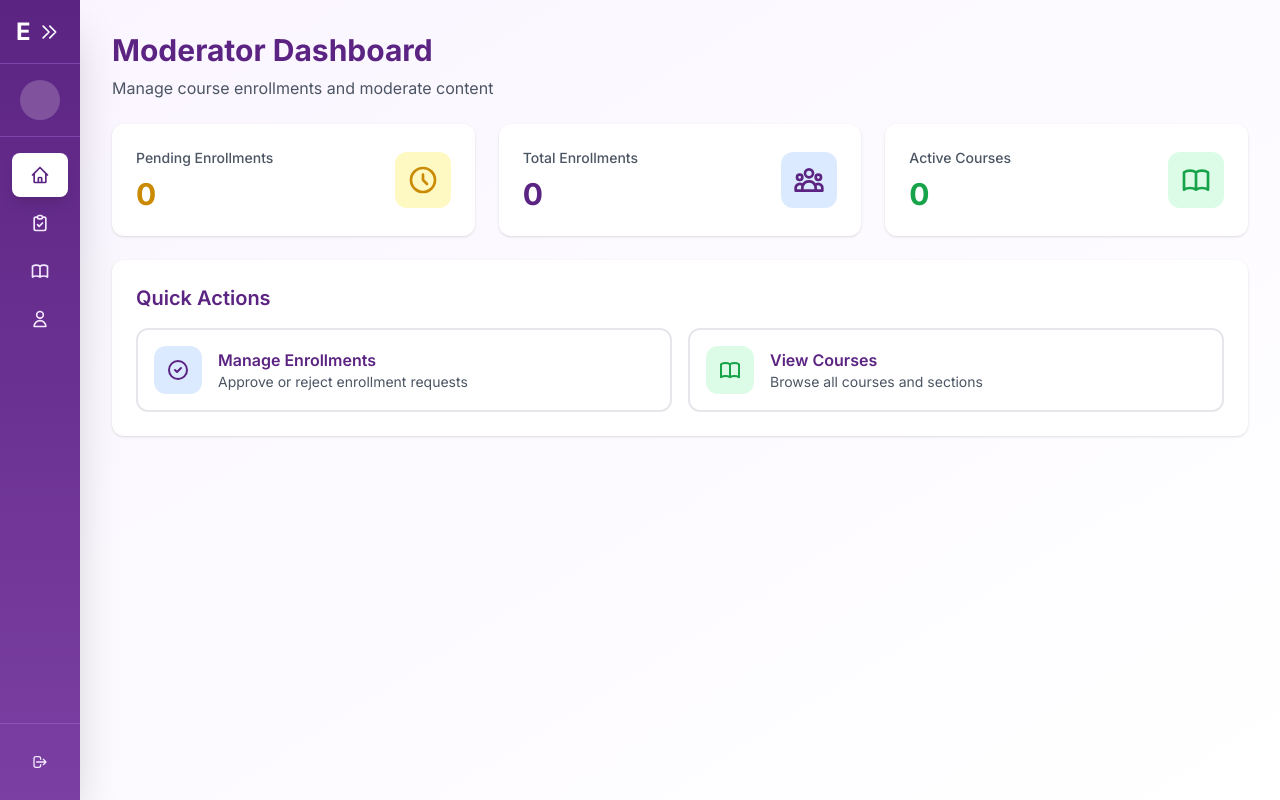
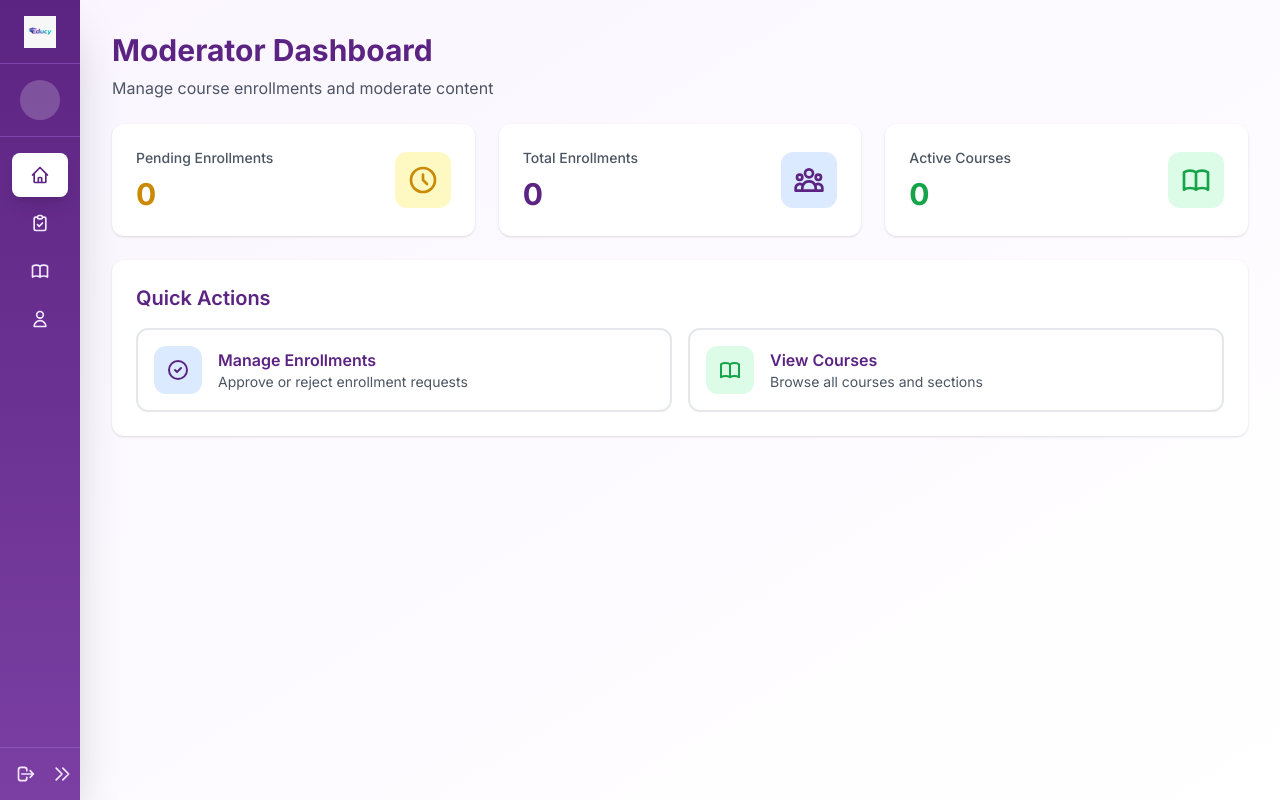
Before and after one commit to Ismat-Samadov/educy, a Next.js app: page /moderator in a window 1280 px wide. Both pictures are taken after a click on the button "Collapse sidebar". Built offline with nearby package versions, Linux system fonts and the light colour scheme; no server answers.

Commit message:
Collapse functionality has been added

```diff
--- a/components/dashboard-layout.tsx
+++ b/components/dashboard-layout.tsx
@@ -1,16 +1,15 @@
 'use client'
-
 import { signOut, useSession } from 'next-auth/react'
 import Link from 'next/link'
-import { usePathname, useRouter } from 'next/navigation'
-import { ReactNode, useState, useEffect, useTransition } from 'react'
+import { usePathname } from 'next/navigation'
+import { ReactNode, useState } from 'react'
 import { RoleName } from '@prisma/client'
+import Image from 'next/image'
 
 interface DashboardLayoutProps {
   children: ReactNode
   role: RoleName
 }
-
 // Icon components
 const icons = {
   dashboard: (
@@ -83,14 +82,7 @@ const icons = {
       <path strokeLinecap="round" strokeLinejoin="round" strokeWidth={2} d="M16 7a4 4 0 11-8 0 4 4 0 018 0zM12 14a7 7 0 00-7 7h14a7 7 0 00-7-7z" />
     </svg>
   ),
-  settings: (
-    <svg className="w-5 h-5" fill="none" stroke="currentColor" viewBox="0 0 24 24">
-      <path strokeLinecap="round" strokeLinejoin="round" strokeWidth={2} d="M10.325 4.317c.426-1.756 2.924-1.756 3.35 0a1.724 1.724 0 002.573 1.066c1.543-.94 3.31.826 2.37 2.37a1.724 1.724 0 001.065 2.572c1.756.426 1.756 2.924 0 3.35a1.724 1.724 0 00-1.066 2.573c.94 1.543-.826 3.31-2.37 2.37a1.724 1.724 0 00-2.572 1.065c-.426 1.756-2.924 1.756-3.35 0a1.724 1.724 0 00-2.573-1.066c-1.543.94-3.31-.826-2.37-2.37a1.724 1.724 0 00-1.065-2.572c-1.756-.426-1.756-2.924 0-3.35a1.724 1.724 0 001.066-2.573c-.94-1.543.826-3.31 2.37-2.37.996.608 2.296.07 2.572-1.065z" />
-      <path strokeLinecap="round" strokeLinejoin="round" strokeWidth={2} d="M15 12a3 3 0 11-6 0 3 3 0 016 0z" />
-    </svg>
-  ),
 }
-
 const navigationByRole: Record<
   RoleName,
   Array<{
@@ -104,7 +96,6 @@ const navigationByRole: Record<
     { name: 'Users', href: '/admin/users', icon: icons.users },
     { name: 'Rooms', href: '/admin/rooms', icon: icons.rooms },
     { name: 'Audit Logs', href: '/admin/audit-logs', icon: icons.auditLogs },
-    { name: 'Settings', href: '/admin/settings', icon: icons.settings },
     { name: 'Profile', href: '/profile', icon: icons.profile },
   ],
   INSTRUCTOR: [
@@ -137,50 +128,32 @@ const navigationByRole: Record<
   ],
 }
 
+
+
 function DashboardLayout({ children, role }: DashboardLayoutProps) {
   const navigation = navigationByRole[role]
   const { data: session } = useSession()
   const pathname = usePathname()
-  const router = useRouter()
-  const [sidebarOpen, setSidebarOpen] = useState(false) // Mobile sidebar state
-  const [collapsed, setCollapsed] = useState(false) // Desktop sidebar collapse state
-  const [isNavigating, setIsNavigating] = useState(false) // Track navigation state
+  const [sidebarOpen, setSidebarOpen] = useState(false)
 
-  // Load collapsed state from localStorage on mount
-  useEffect(() => {
-    const savedState = localStorage.getItem('sidebar-collapsed')
-    if (savedState !== null) {
-      setCollapsed(savedState === 'true')
+  const [isCollapsed, setIsCollapsed] = useState(() => {
+    if (typeof window !== 'undefined') {
+      const saved = localStorage.getItem('sidebarCollapsed')
+      return saved === 'true'
     }
-  }, [])
+    return false
+  })
 
-  // Prefetch all navigation routes on mount to prevent full page reloads
-  useEffect(() => {
-    navigation.forEach((item) => {
-      router.prefetch(item.href)
-    })
-  }, [navigation, router])
-
-  // Save collapsed state to localStorage whenever it changes
-  const toggleCollapsed = () => {
-    const newState = !collapsed
-    setCollapsed(newState)
-    localStorage.setItem('sidebar-collapsed', String(newState))
+  const handleToggleCollapse = () => {
+    const newState = !isCollapsed
+    setIsCollapsed(newState)
+    if (typeof window !== 'undefined') {
+      localStorage.setItem('sidebarCollapsed', String(newState))
     }
-
-  // Detect route changes for loading indicator
-  useEffect(() => {
-    setIsNavigating(false) // Reset loading state when route changes
-  }, [pathname])
+  }
 
   return (
     <div className="min-h-screen bg-gradient-to-br from-purple-50 to-white">
-      {/* Top loading bar */}
-      {isNavigating && (
-        <div className="fixed top-0 left-0 right-0 z-[60] h-1 bg-gradient-to-r from-[#5C2482] to-[#F95B0E] animate-pulse" />
-      )}
-
-      {/* Mobile sidebar overlay */}
       {sidebarOpen && (
         <div
           className="fixed inset-0 bg-black bg-opacity-50 z-40 lg:hidden"
@@ -188,45 +161,32 @@ function DashboardLayout({ children, role }: DashboardLayoutProps) {
         />
       )}
 
-      {/* Sidebar - Fixed and Persistent */}
+      {/* Sidebar */}
       <aside
-        className={`fixed top-0 left-0 z-50 h-full bg-gradient-to-b from-[#5C2482] to-[#7B3FA3] shadow-2xl transform transition-all duration-300 ease-in-out ${
-          sidebarOpen ? 'translate-x-0' : '-translate-x-full lg:translate-x-0'
-        } ${collapsed ? 'lg:w-20' : 'lg:w-64'} w-64`}
+        className={`fixed top-0 left-0 z-50 h-full bg-gradient-to-b from-[#5C2482] to-[#7B3FA3] shadow-2xl transform transition-all duration-300 ease-in-out lg:translate-x-0 ${
+          sidebarOpen ? 'translate-x-0' : '-translate-x-full'
+        } ${isCollapsed ? 'w-20' : 'w-64'}`}
       >
         <div className="flex flex-col h-full">
-          {/* Logo and Toggle */}
-          <div className="flex items-center justify-between h-16 px-4 border-b border-purple-400/30">
-            {!collapsed ? (
+          {/* Logo */}
+          <div className="flex items-center justify-between h-16 px-6 border-b border-purple-400/30">
             <Link
               href="/dashboard"
-                className="text-2xl font-bold text-white"
+              className={`text-2xl font-bold text-white transition-opacity ${isCollapsed ? 'opacity-0 w-0' : 'opacity-100'}`}
             >
               Educy
             </Link>
-            ) : (
-              <Link
-                href="/dashboard"
-                className="text-2xl font-bold text-white mx-auto"
-              >
-                E
+            {isCollapsed && (
+              <Link href="/dashboard" className="text-2xl font-bold text-white mx-auto">
+                <Image
+                  src="/logo.jpeg"
+                  alt="E"
+                  width={80}
+                  height={80}
+                  className="object-contain"
+                />
               </Link>
             )}
-            {/* Desktop toggle button */}
-            <button
-              onClick={toggleCollapsed}
-              className="hidden lg:block text-white hover:bg-white/10 rounded-lg p-2 transition-colors"
-              title={collapsed ? 'Expand sidebar' : 'Collapse sidebar'}
-            >
-              <svg className="w-5 h-5" fill="none" viewBox="0 0 24 24" stroke="currentColor">
-                {collapsed ? (
-                  <path strokeLinecap="round" strokeLinejoin="round" strokeWidth={2} d="M13 5l7 7-7 7M5 5l7 7-7 7" />
-                ) : (
-                  <path strokeLinecap="round" strokeLinejoin="round" strokeWidth={2} d="M11 19l-7-7 7-7m8 14l-7-7 7-7" />
-                )}
-              </svg>
-            </button>
-            {/* Mobile close button */}
             <button
               onClick={() => setSidebarOpen(false)}
               className="lg:hidden text-white hover:bg-white/10 rounded-lg p-2"
@@ -238,13 +198,12 @@ function DashboardLayout({ children, role }: DashboardLayoutProps) {
           </div>
 
           {/* User Info */}
-          <div className={`px-4 py-4 border-b border-purple-400/30 ${collapsed ? 'lg:px-2' : ''}`}>
-            {/* Mobile & Expanded Desktop: Show full user info */}
-            <div className={collapsed ? 'lg:hidden' : ''}>
-              <div className="flex items-center space-x-3">
-                <div className="w-10 h-10 rounded-full bg-white/20 flex items-center justify-center text-white font-bold">
+          <div className={`px-4 py-4 border-b border-purple-400/30 ${isCollapsed ? 'px-2' : ''}`}>
+            <div className={`flex items-center ${isCollapsed ? 'justify-center' : 'space-x-3'}`}>
+              <div className="w-10 h-10 rounded-full bg-white/20 flex items-center justify-center text-white font-bold flex-shrink-0">
                 {session?.user?.name?.charAt(0).toUpperCase()}
               </div>
+              {!isCollapsed && (
                 <div className="flex-1 min-w-0">
                   <p className="text-sm font-medium text-white truncate">
                     {session?.user?.name}
@@ -253,25 +212,19 @@ function DashboardLayout({ children, role }: DashboardLayoutProps) {
                     {session?.user?.email}
                   </p>
                 </div>
+              )}
             </div>
+            {!isCollapsed && (
               <div className="mt-3">
                 <span className="inline-flex items-center px-3 py-1 rounded-full text-xs font-medium bg-[#F95B0E] text-white">
                   {session?.user?.role}
                 </span>
               </div>
-            </div>
-            {/* Collapsed Desktop: Show only avatar */}
-            {collapsed && (
-              <div className="hidden lg:flex justify-center">
-                <div className="w-10 h-10 rounded-full bg-white/20 flex items-center justify-center text-white font-bold" title={`${session?.user?.name} (${session?.user?.role})`}>
-                  {session?.user?.name?.charAt(0).toUpperCase()}
-                </div>
-              </div>
             )}
           </div>
 
           {/* Navigation */}
-          <nav className="flex-1 overflow-y-auto py-4 px-3 sidebar-scrollbar">
+          <nav className="flex-1 overflow-y-auto py-4 px-3">
             <div className="space-y-1">
               {navigation.map((item) => {
                 const isActive = pathname === item.href
@@ -279,48 +232,58 @@ function DashboardLayout({ children, role }: DashboardLayoutProps) {
                   <Link
                     key={item.name}
                     href={item.href}
-                    prefetch={true}
                     onClick={() => {
                       setSidebarOpen(false)
-                      if (!isActive) {
-                        setIsNavigating(true)
-                      }
                     }}
-                    className={`flex items-center ${
-                      collapsed ? 'lg:justify-center lg:px-0' : 'px-3'
-                    } py-3 rounded-lg text-sm font-medium transition-all ${
+                    className={`flex items-center ${isCollapsed ? 'justify-center' : ''} px-3 py-3 rounded-lg text-sm font-medium transition-all ${
                       isActive
                         ? 'bg-white text-[#5C2482] shadow-lg'
                         : 'text-purple-100 hover:bg-white/10 hover:text-white'
                     }`}
-                    title={collapsed ? item.name : ''}
+                    title={isCollapsed ? item.name : ''}
                   >
-                    <span className={isActive ? 'text-[#5C2482]' : ''}>{item.icon}</span>
-                    {!collapsed && <span className="ml-3">{item.name}</span>}
+                    <span className={`${isActive ? 'text-[#5C2482]' : ''}`}>{item.icon}</span>
+                    {!isCollapsed && <span className="ml-3">{item.name}</span>}
                   </Link>
                 )
               })}
             </div>
           </nav>
 
-          {/* Sign Out */}
-          <div className="p-4 border-t border-purple-400/30">
+          <div className="hidden lg:flex p-2 border-t border-purple-400/30 justify-between items-center">
+            {/* Sign Out Button */}
             <button
               onClick={() => signOut({ callbackUrl: '/' })}
-              className="w-full flex items-center justify-center px-4 py-3 rounded-lg text-sm font-medium text-purple-100 hover:bg-white/10 hover:text-white transition-all"
-              title={collapsed ? 'Sign Out' : ''}
+              className={`flex items-center ${isCollapsed ? 'justify-center' : ''} p-2 rounded-lg text-purple-100 hover:bg-white/10 hover:text-white transition-all`}
+              title="Sign Out"
             >
-              <svg className={`w-5 h-5 ${!collapsed ? 'mr-2' : ''}`} fill="none" stroke="currentColor" viewBox="0 0 24 24">
+              <svg className="w-5 h-5" fill="none" stroke="currentColor" viewBox="0 0 24 24">
                 <path strokeLinecap="round" strokeLinejoin="round" strokeWidth={2} d="M17 16l4-4m0 0l-4-4m4 4H7m6 4v1a3 3 0 01-3 3H6a3 3 0 01-3-3V7a3 3 0 013-3h4a3 3 0 013 3v1" />
               </svg>
-              {!collapsed && <span>Sign Out</span>}
+              {!isCollapsed && <span className="ml-2">Sign Out</span>}
+            </button>
+
+            {/* Collapse / Expand Button */}
+            <button
+              onClick={handleToggleCollapse}
+              className="flex items-center justify-center p-2 rounded-lg text-purple-100 hover:bg-white/10 hover:text-white transition-all"
+              title={isCollapsed ? 'Expand sidebar' : 'Collapse sidebar'}
+            >
+              <svg
+                className={`w-5 h-5 transition-transform ${isCollapsed ? 'rotate-180' : ''}`}
+                fill="none"
+                stroke="currentColor"
+                viewBox="0 0 24 24"
+              >
+                <path strokeLinecap="round" strokeLinejoin="round" strokeWidth={2} d="M11 19l-7-7 7-7m8 14l-7-7 7-7" />
+              </svg>
             </button>
           </div>
         </div>
       </aside>
 
       {/* Main Content */}
-      <div className={`transition-all duration-300 ${collapsed ? 'lg:pl-20' : 'lg:pl-64'}`}>
+      <div className={`transition-all duration-300 ${isCollapsed ? 'lg:pl-20' : 'lg:pl-64'}`}>
         {/* Mobile Top Bar */}
         <div className="lg:hidden sticky top-0 z-30 flex items-center justify-between h-16 px-4 bg-white border-b border-gray-200 shadow-sm">
           <button
@@ -336,16 +299,13 @@ function DashboardLayout({ children, role }: DashboardLayoutProps) {
           </Link>
           <div className="w-10" /> {/* Spacer for balance */}
         </div>
-
-        {/* Page Content with smooth transition */}
-        <main className="p-4 sm:p-6 lg:p-8 min-h-screen">
-          <div className="transition-opacity duration-200" style={{ opacity: isNavigating ? 0.6 : 1 }}>
+        {/* Page Content */}
+        <main className="p-4 sm:p-6 lg:p-8">
           {children}
-          </div>
         </main>
       </div>
     </div>
   )
 }
-
 export default DashboardLayout
+export { DashboardLayout }
```
Also changed, not shown: public/logo.jpeg (added). Lines whose indentation alone changed are shown as unchanged.
